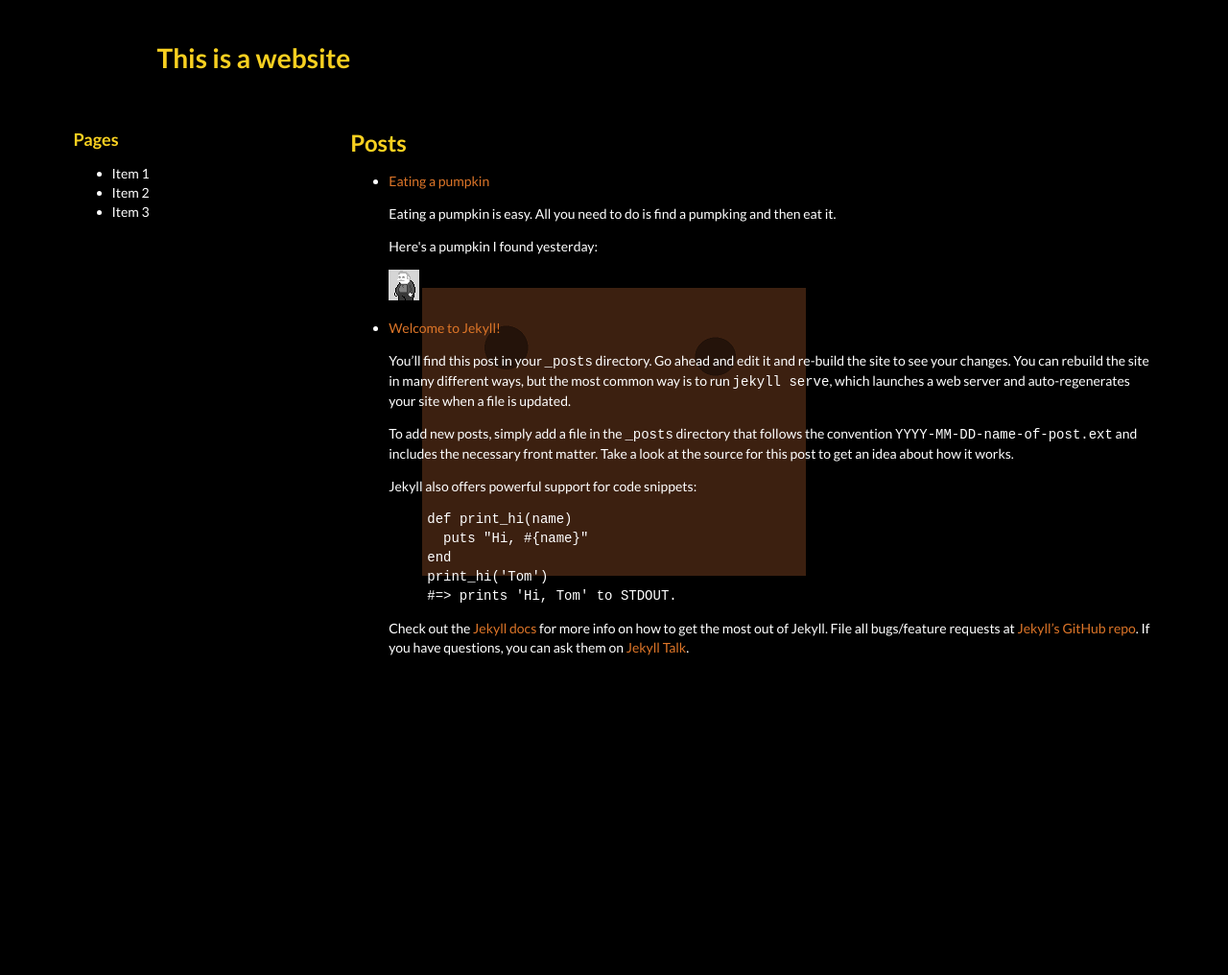
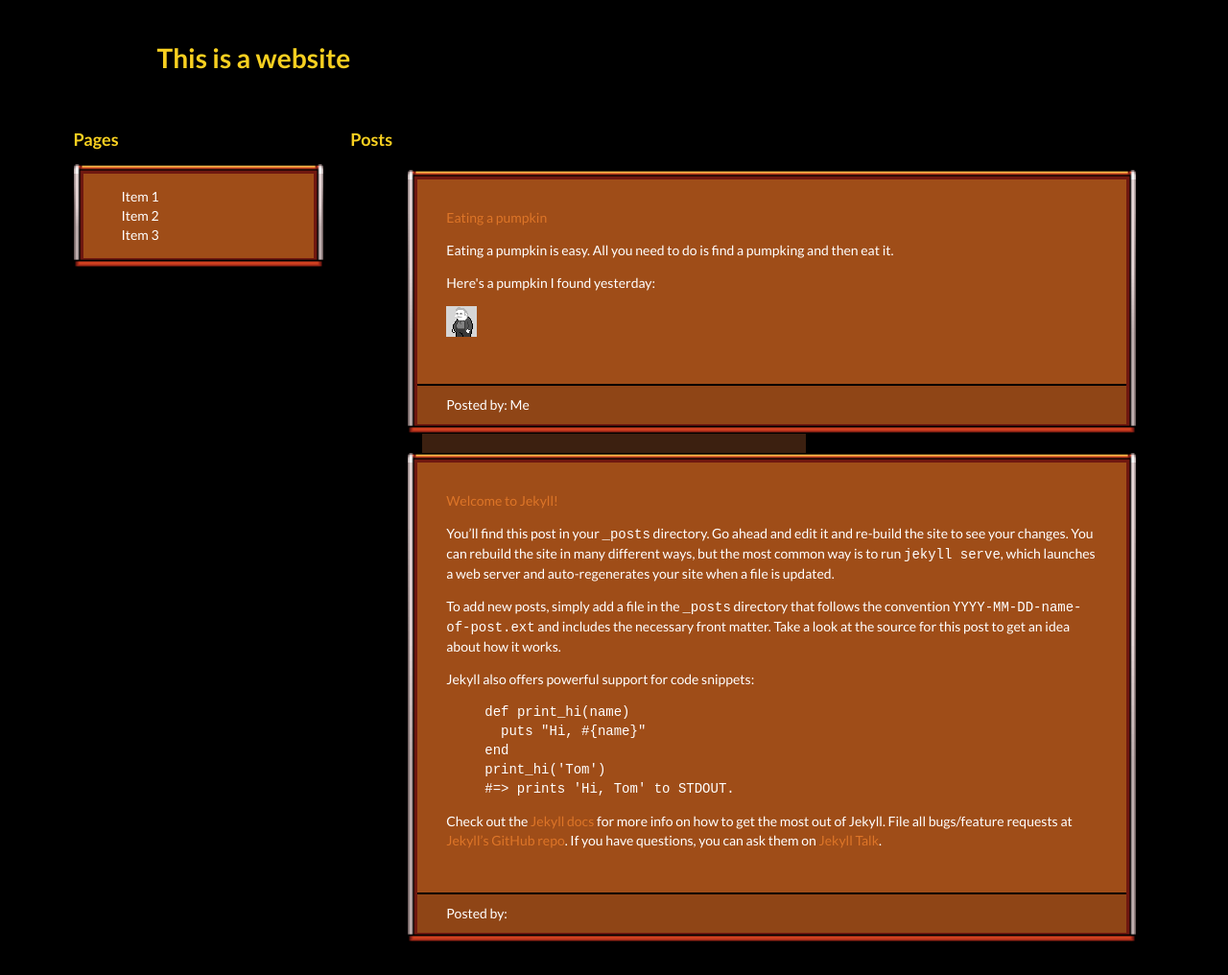
Before and after one commit to zetametroid/zetametroid.github.io, a Jekyll site: the page built from index.html, in a window 1280 px wide. Shown: the whole page at 96% size. Built offline with Jekyll 4.4.1, drawn with Linux system fonts in a browser that asks for light colours; before the commit the page ends 900 px from its top, so only the background shows below that.

Commit message:
Added borders

```diff
--- a/_includes/head.html
+++ b/_includes/head.html
@@ -17,12 +17,14 @@
 		</div>
 	<div class="ui container">
 
-	<div class="ui grid">
+	<div class="ui stackable grid">
 	<div class="four wide column">
 		<h3>Pages</h3>
+		<div id="sidemenu">
 		<ul>
 			<li>Item 1</li>
 			<li>Item 2</li>
 			<li>Item 3</li>
 		</ul>
+		</div>
 	</div>
--- a/_posts/2017-11-12-pumpkin.markdown
+++ b/_posts/2017-11-12-pumpkin.markdown
@@ -3,6 +3,7 @@ layout: post
 title:  "Eating a pumpkin"
 date:   2017-11-12 5:53:21 +0800
 categories: personal
+author: Me
 ---
 <p>Eating a pumpkin is easy. All you need to do is find a pumpking and then eat it.</p>
 <p>Here's a pumpkin I found yesterday:</p>
--- a/css/main.css
+++ b/css/main.css
@@ -5,6 +5,45 @@ body {
 	background-repeat:no-repeat;
     background-attachment:fixed;
     background-position: center;
+
+}
+
+#borderimg1 {
+    border: 10px solid transparent;
+    padding: 0px;
+    /*-webkit-border-image: url(border.png) 30 round;  Safari 3.1-5 */
+    /*-o-border-image: url(border.png) 30 round;  Opera 11-12.1 */
+    border-image: url('../pictures/frame2.png') 6 stretch;
+	background-color: #9f4D18;
+	margin: 20px 20px;
+}
+
+#sidemenu {
+	border: 10px solid transparent;
+    padding: 0px;
+    /*-webkit-border-image: url(border.png) 30 round;  Safari 3.1-5 */
+    /*-o-border-image: url(border.png) 30 round;  Opera 11-12.1 */
+    border-image: url('../pictures/frame2.png') 6 stretch;
+	background-color: #9f4D18;
+}
+
+#thepost {
+	padding: 30px;
+}
+
+#postbottom {
+	padding: 10px 30px;
+	background-color: hsla(360, 0%, 0%, 10%);
+}
+
+#authorborder {
+	border-top: 2px solid black;
+	padding: 0;
+	margin: 0;
+}
+
+ul {
+  list-style-type: none;
 }
 
 a {
--- a/index.html
+++ b/index.html
@@ -2,12 +2,15 @@
 layout: default
 ---
 
-<h2>Posts</h2>
+<h3>Posts</h3>
 <ul>
 	{% for post in site.posts limit:10 %}
-	<li>
-	<a href="{{ post.url }}">{{ post.title }}</a>
-	<p>{{post.content}}</p>
+	<li id="borderimg1">
+		<div id="thepost">
+			<a href="{{ post.url }}">{{ post.title }}</a>
+			<p>{{post.content}}</p>
+		</div>
+		<p id="authorborder"><div id="postbottom">Posted by: {{post.author}}</div></p>
 	</li>
 	{% endfor %}
 </ul>
```
Also changed, not shown: pictures/frame.png (added), pictures/frame2.png (added).
